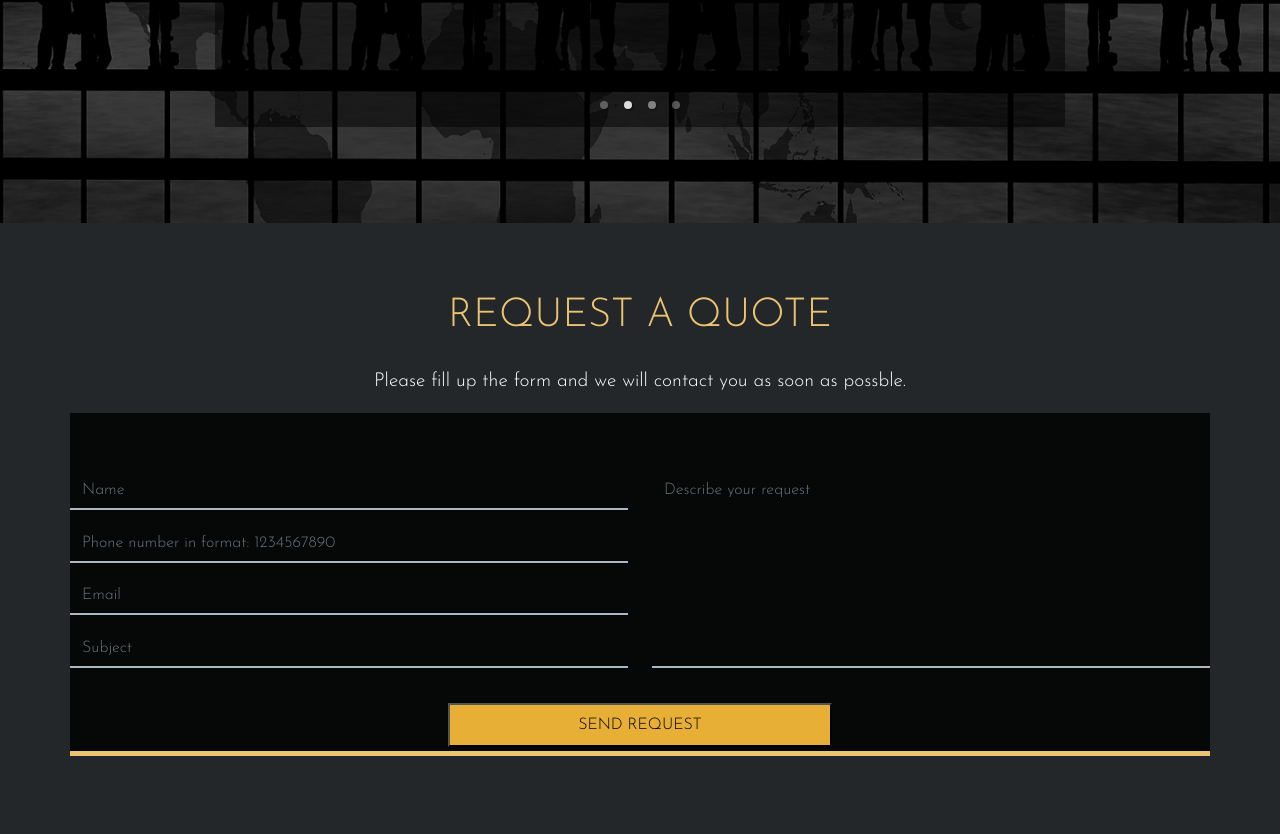
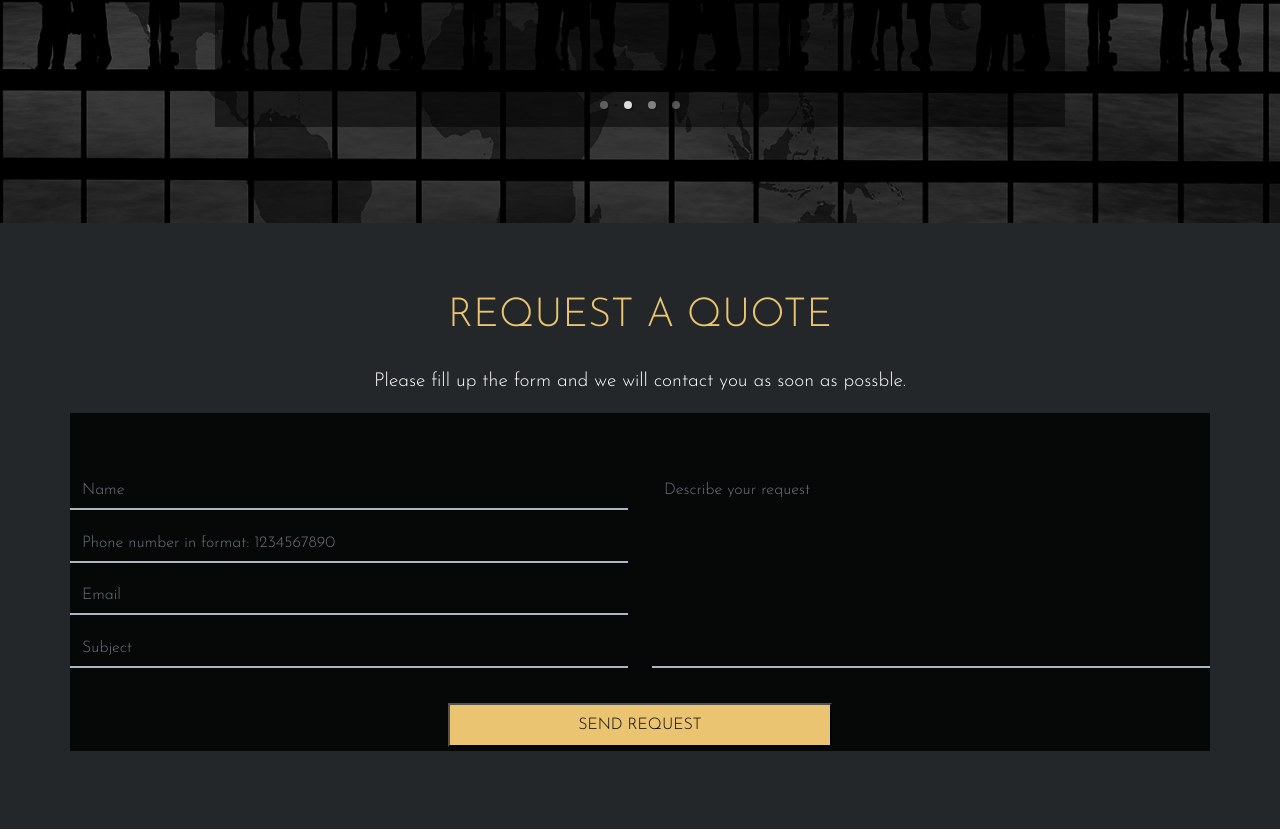
Before and after one commit to Deymar-Insurance/insurance, a React (Create React App) app: page / in a window 1280 px wide. Shown: the part 2265-3099 px from the top of the page. Built offline with nearby package versions, Linux system fonts and the light colour scheme.

Commit message:
commit to 'contacts'

```diff
--- a/src/App.css
+++ b/src/App.css
@@ -307,7 +307,6 @@ nav ul li {
 .contacts .container {
   padding: 4rem 0;
   background: var(--primary-black);
-  border-bottom: 0.3125rem solid var(--primary-gold);
   margin-bottom: 1.875rem;
 
 }
@@ -352,19 +351,19 @@ textarea.form-control {
   padding-bottom: 0.5rem;
   position: absolute;
   transform: translateX(-50%);
-  background: var(--primary-gold2);
+  background: var(--primary-gold);
   text-transform: uppercase;
 }
 
 .contacts button:hover {
   margin: 1rem 0 0 0;
-  width: 50%;
+  width: 30%;
   padding-top: 0.5rem;
   padding-bottom: 0.5rem;
   position: absolute;
   transform: translateX(-50%);
   transition: 200ms ease-in-out;
-  background: var(--primary-gold);
+  background: var(--primary-gold2);
 }
 
 .error-message {
```
